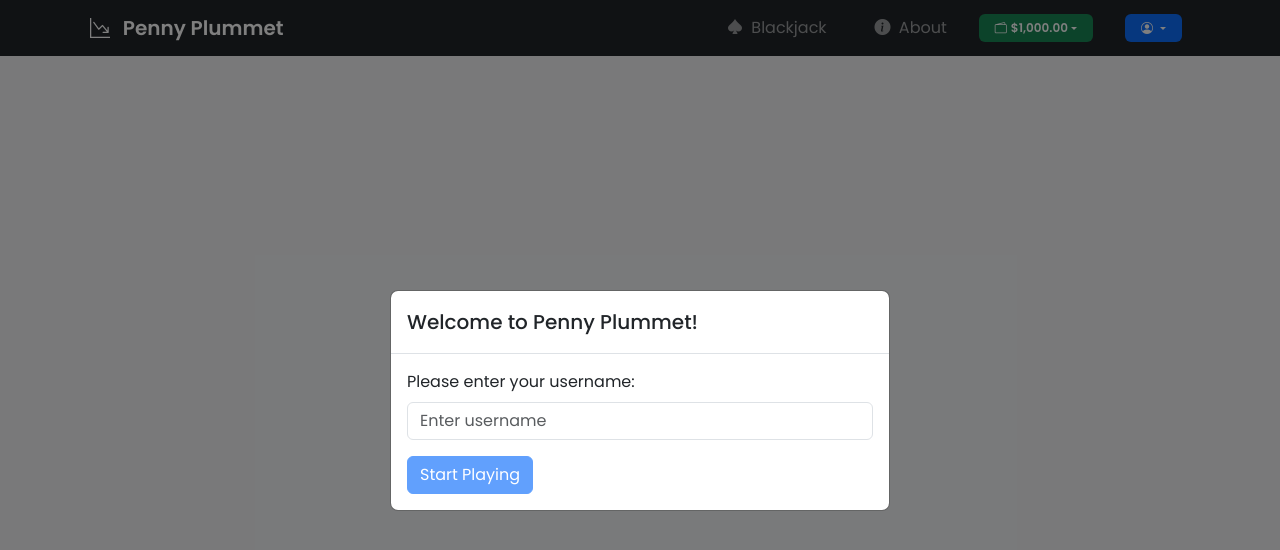
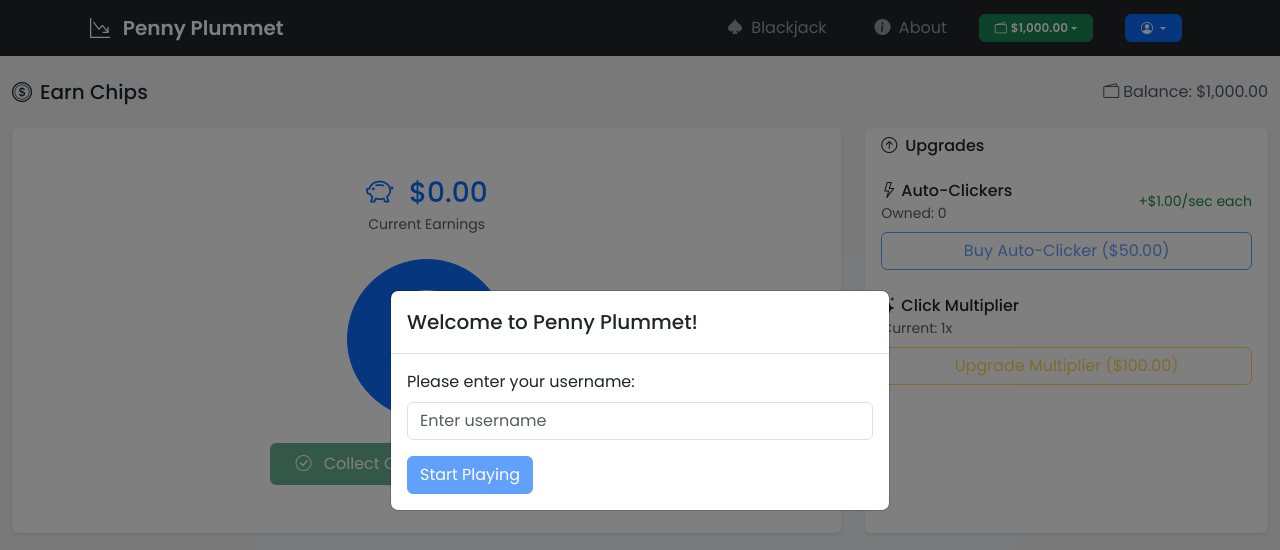
Before and after one commit to benceb2/penny-plummet, a Vue app: page /earn in a window 1280 px wide. Shown: the top 550 px of the page. Built offline with nearby package versions, Linux system fonts and the light colour scheme.

Commit message:
added basic EarnView

```diff
--- a/src/App.vue
+++ b/src/App.vue
@@ -12,7 +12,7 @@ function handleAccountSettings() {
 }
 
 function handleEarnMoney() {
-  // Your earn money logic
+  // navigate to Earn
 }
 </script>
 
@@ -76,10 +76,10 @@ function handleEarnMoney() {
                       <h6 class="dropdown-header">Need more chips?</h6>
                     </li>
                     <li>
-                      <a class="dropdown-item py-2" href="#" @click="handleEarnMoney">
+                      <RouterLink class="dropdown-item py-2" to="/earn">
                         <i class="bi bi-piggy-bank me-2 opacity-75"></i>
                         Earn More Chips
-                      </a>
+                      </RouterLink>
                     </li>
                     <li>
                       <hr class="dropdown-divider">
--- a/src/router/index.ts
+++ b/src/router/index.ts
@@ -29,6 +29,14 @@ const router = createRouter({
         title: 'About'
       }
     },
+    {
+      path: '/earn',
+      name: 'earn',
+      component: () => import('../views/EarnView.vue'),
+      meta: {
+        title: 'Earn'
+      }
+    }
   ],
 })
 
--- /dev/null
+++ b/src/utils/currency.ts
@@ -0,0 +1,6 @@
+export const formatIntAsCurrency = (value: number): string => {
+  return new Intl.NumberFormat('en-US', {
+    style: 'currency',
+    currency: 'USD'
+  }).format(value)
+}
--- /dev/null
+++ b/src/views/EarnView.vue
@@ -0,0 +1,179 @@
+<script setup lang="ts">
+import { ref, computed } from 'vue'
+import { useUserStore } from '@/stores/user'
+import { formatIntAsCurrency } from '@/utils/currency'
+
+const userStore = useUserStore()
+
+// Base game state
+const clicks = ref(0)
+const baseClickValue = ref(1)
+const autoClickersCount = ref(0)
+const autoClickerCost = ref(50)
+const multiplierLevel = ref(1)
+const multiplierCost = ref(100)
+
+// Computed values
+const clickValue = computed(() => baseClickValue.value * multiplierLevel.value)
+const formattedClickValue = computed(() => formatIntAsCurrency(clickValue.value))
+const formattedAutoClickerCost = computed(() => formatIntAsCurrency(autoClickerCost.value))
+const formattedMultiplierCost = computed(() => formatIntAsCurrency(multiplierCost.value))
+const formattedClicks = computed(() => formatIntAsCurrency(clicks.value))
+
+// Click handling
+function handleClick() {
+  clicks.value += clickValue.value
+}
+
+function collectChips() {
+  if (clicks.value >= 10) {
+    userStore.updateChips(clicks.value)
+    clicks.value = 0
+  }
+}
+
+// Upgrades
+function buyAutoClicker() {
+  if (clicks.value >= autoClickerCost.value) {
+    clicks.value -= autoClickerCost.value
+    autoClickersCount.value++
+    autoClickerCost.value = Math.floor(autoClickerCost.value * 1.5)
+  }
+}
+
+function buyMultiplier() {
+  if (clicks.value >= multiplierCost.value) {
+    clicks.value -= multiplierCost.value
+    multiplierLevel.value++
+    multiplierCost.value = Math.floor(multiplierCost.value * 2)
+  }
+}
+
+// Auto-clickers
+setInterval(() => {
+  clicks.value += autoClickersCount.value * clickValue.value
+}, 1000)
+</script>
+
+<template>
+  <main class="container-fluid py-4">
+    <!-- Header Section -->
+    <div class="d-flex justify-content-between align-items-center mb-4">
+      <h5 class="mb-0">
+        <i class="bi bi-coin me-2"></i>Earn Chips
+      </h5>
+      <div class="text-muted">
+        <i class="bi bi-wallet2 me-1"></i>Balance: {{ userStore.formattedChips }}
+      </div>
+    </div>
+
+    <div class="row g-4">
+      <!-- Main Clicker Area -->
+      <div class="col-lg-8">
+        <div class="card h-100 border-0 shadow-sm">
+          <div class="card-body text-center p-5">
+            <div class="mb-4">
+              <h3 class="text-primary mb-1">
+                <i class="bi bi-piggy-bank me-2"></i>
+                {{ formattedClicks }}
+              </h3>
+              <div class="text-muted small">Current Earnings</div>
+            </div>
+
+            <div class="d-flex flex-column align-items-center">
+              <button
+                class="btn btn-primary rounded-circle mb-4 p-0 d-flex align-items-center justify-content-center"
+                style="width: 160px; height: 160px"
+                @click="handleClick">
+                <div>
+                  <i class="bi bi-coin display-3"></i>
+                  <div class="small mt-2">
+                    +{{ formattedClickValue }}
+                  </div>
+                </div>
+              </button>
+
+              <button
+                class="btn btn-success px-4 py-2"
+                @click="collectChips"
+                :disabled="clicks < 10">
+                <i class="bi bi-check-circle me-2"></i>
+                Collect Chips
+                <small class="ms-1 opacity-75">(Min. 10 required)</small>
+              </button>
+            </div>
+          </div>
+        </div>
+      </div>
+
+      <!-- Upgrades Area -->
+      <div class="col-lg-4">
+        <div class="card h-100 border-0 shadow-sm">
+          <div class="card-header bg-transparent border-0">
+            <h6 class="mb-0">
+              <i class="bi bi-arrow-up-circle me-2"></i>Upgrades
+            </h6>
+          </div>
+          <div class="card-body">
+            <!-- Auto-Clicker -->
+            <div class="mb-4">
+              <div class="d-flex justify-content-between align-items-center mb-2">
+                <div>
+                  <div class="fw-medium">
+                    <i class="bi bi-lightning me-1"></i>Auto-Clickers
+                  </div>
+                  <div class="small text-muted">
+                    Owned: {{ autoClickersCount }}
+                  </div>
+                </div>
+                <small class="text-success">
+                  +{{ formattedClickValue }}/sec each
+                </small>
+              </div>
+              <button
+                class="btn btn-outline-primary w-100"
+                @click="buyAutoClicker"
+                :disabled="clicks < autoClickerCost">
+                Buy Auto-Clicker ({{ formattedAutoClickerCost }})
+              </button>
+            </div>
+
+            <!-- Multiplier -->
+            <div>
+              <div class="d-flex justify-content-between align-items-center mb-2">
+                <div>
+                  <div class="fw-medium">
+                    <i class="bi bi-stars me-1"></i>Click Multiplier
+                  </div>
+                  <div class="small text-muted">
+                    Current: {{ multiplierLevel }}x
+                  </div>
+                </div>
+              </div>
+              <button
+                class="btn btn-outline-warning w-100"
+                @click="buyMultiplier"
+                :disabled="clicks < multiplierCost">
+                Upgrade Multiplier ({{ formattedMultiplierCost }})
+              </button>
+            </div>
+          </div>
+        </div>
+      </div>
+    </div>
+  </main>
+</template>
+
+<style scoped>
+.btn-primary.rounded-circle {
+  transition: transform 0.1s ease-in-out, box-shadow 0.1s ease-in-out;
+}
+
+.btn-primary.rounded-circle:active {
+  transform: scale(0.95);
+}
+
+.btn-primary.rounded-circle:hover {
+  box-shadow: 0 0 20px rgba(13, 110, 253, 0.2);
+}
+</style>
```
